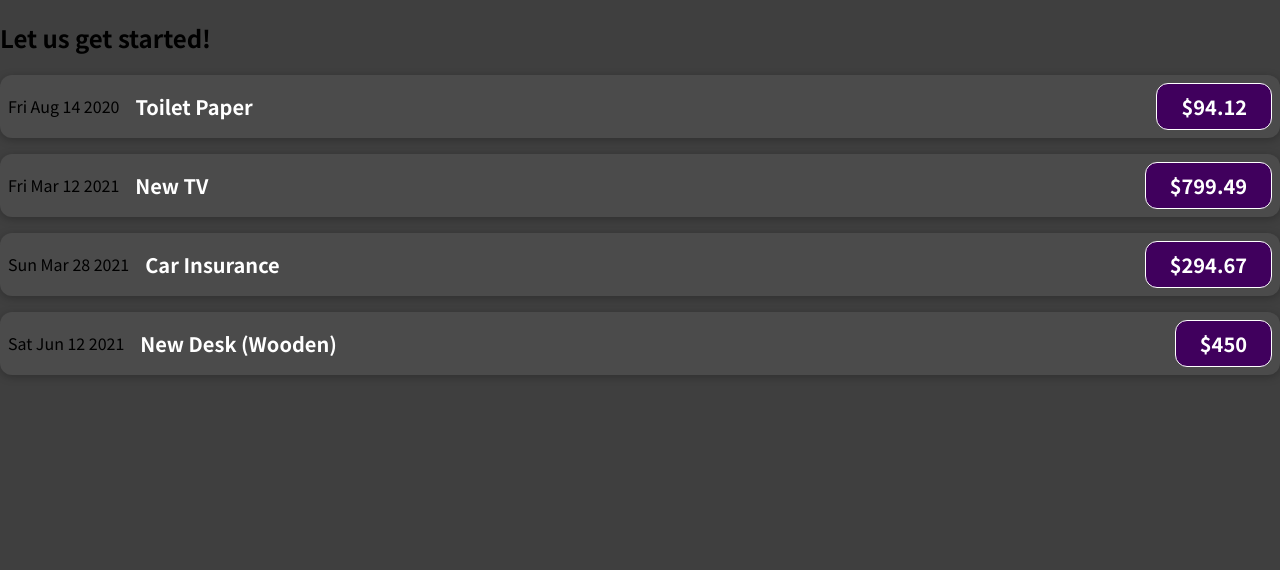
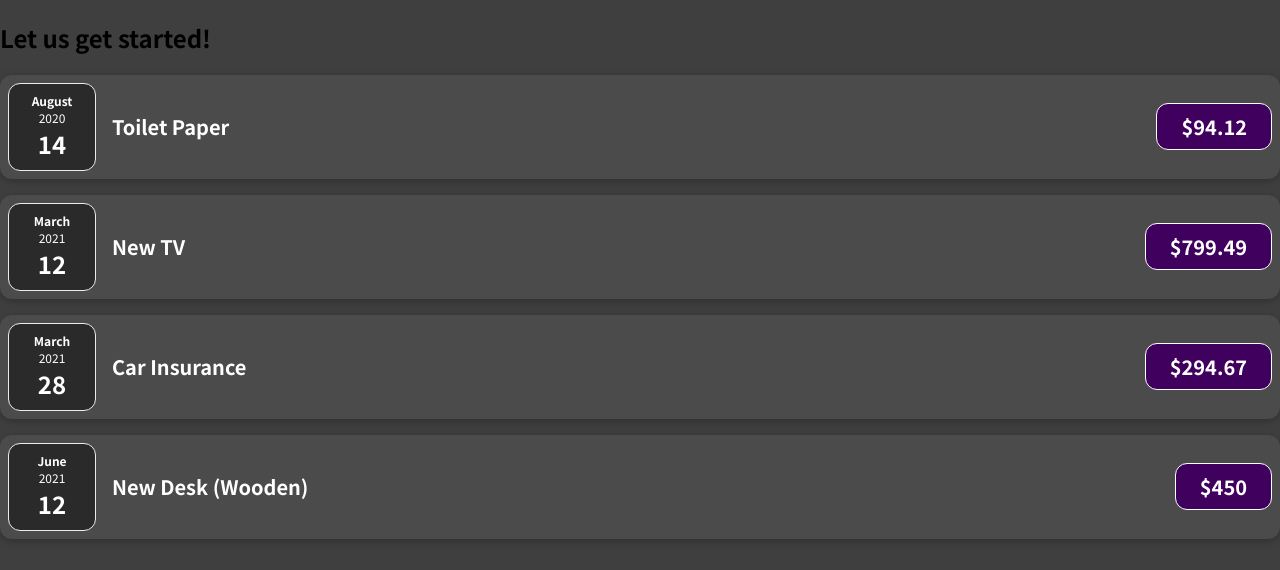
Before and after one commit to EricRicketts/UdemyReactTheCompleteGuide, a JavaScript app in the folder section_3_react_basics_and_working_with_components/02-building-a-first-custom-component/: page / in a window 1280 px wide. Shown: the top 570 px of the page. Built offline with nearby package versions, Linux system fonts and the light colour scheme.

Commit message:
code up and test ExpenseDate component

```diff
--- /dev/null
+++ b/section_3_react_basics_and_working_with_components/02-building-a-first-custom-component/src/components/ExpenseDate.css
@@ -0,0 +1,26 @@
+.expense-date {
+  display: flex;
+  flex-direction: column;
+  width: 5.5rem;
+  height: 5.5rem;
+  border: 1px solid #ececec;
+  background-color: #2a2a2a;
+  color: white;
+  border-radius: 12px;
+  align-items: center;
+  justify-content: center;
+}
+
+.expense-date__month {
+  font-size: 0.75rem;
+  font-weight: bold;
+}
+
+.expense-date__year {
+  font-size: 0.75rem;
+}
+
+.expense-date__day {
+  font-size: 1.5rem;
+  font-weight: bold;
+}
--- /dev/null
+++ b/section_3_react_basics_and_working_with_components/02-building-a-first-custom-component/src/components/ExpenseDate.js
@@ -0,0 +1,17 @@
+import './ExpenseDate.css';
+
+function ExpenseDate(props) {
+  const month = props.date.toLocaleString('en-US', { month: 'long' });
+  const day = props.date.toLocaleString('en-US', { day: '2-digit' });
+  const year = props.date.getFullYear();
+
+  return (
+    <div className='expense-date'>
+      <div className='expense-date__month'>{month}</div>
+      <div className='expense-date__year'>{year}</div>
+      <div className='expense-date__day'>{day}</div>
+    </div>
+  )
+}
+
+export default ExpenseDate;
--- a/section_3_react_basics_and_working_with_components/02-building-a-first-custom-component/src/components/ExpenseItem.js
+++ b/section_3_react_basics_and_working_with_components/02-building-a-first-custom-component/src/components/ExpenseItem.js
@@ -1,9 +1,11 @@
 import "./ExpenseItem.css";
+import ExpenseDate from "./ExpenseDate";
 
 function ExpenseItem(props) {
+
   return (
     <div className="expense-item">
-      <div>{props.date.toDateString()}</div>
+      <ExpenseDate date={props.date} />
       <div className="expense-item__description">
         <h2>{props.title}</h2>
         <div className="expense-item__price">${props.amount}</div>
```
Also changed, not shown: 2 other files (tests, documents, lock files or other folders).
